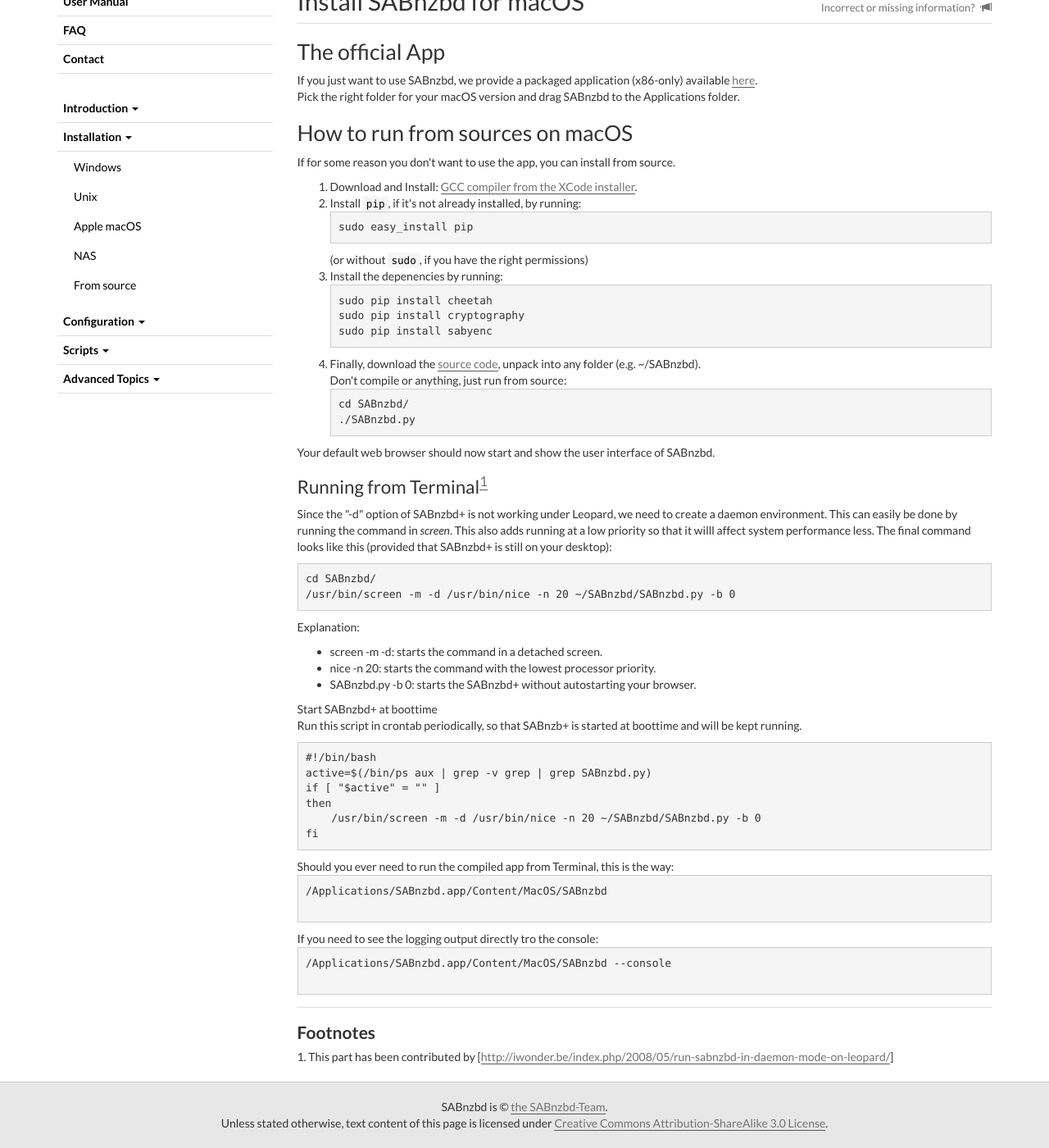
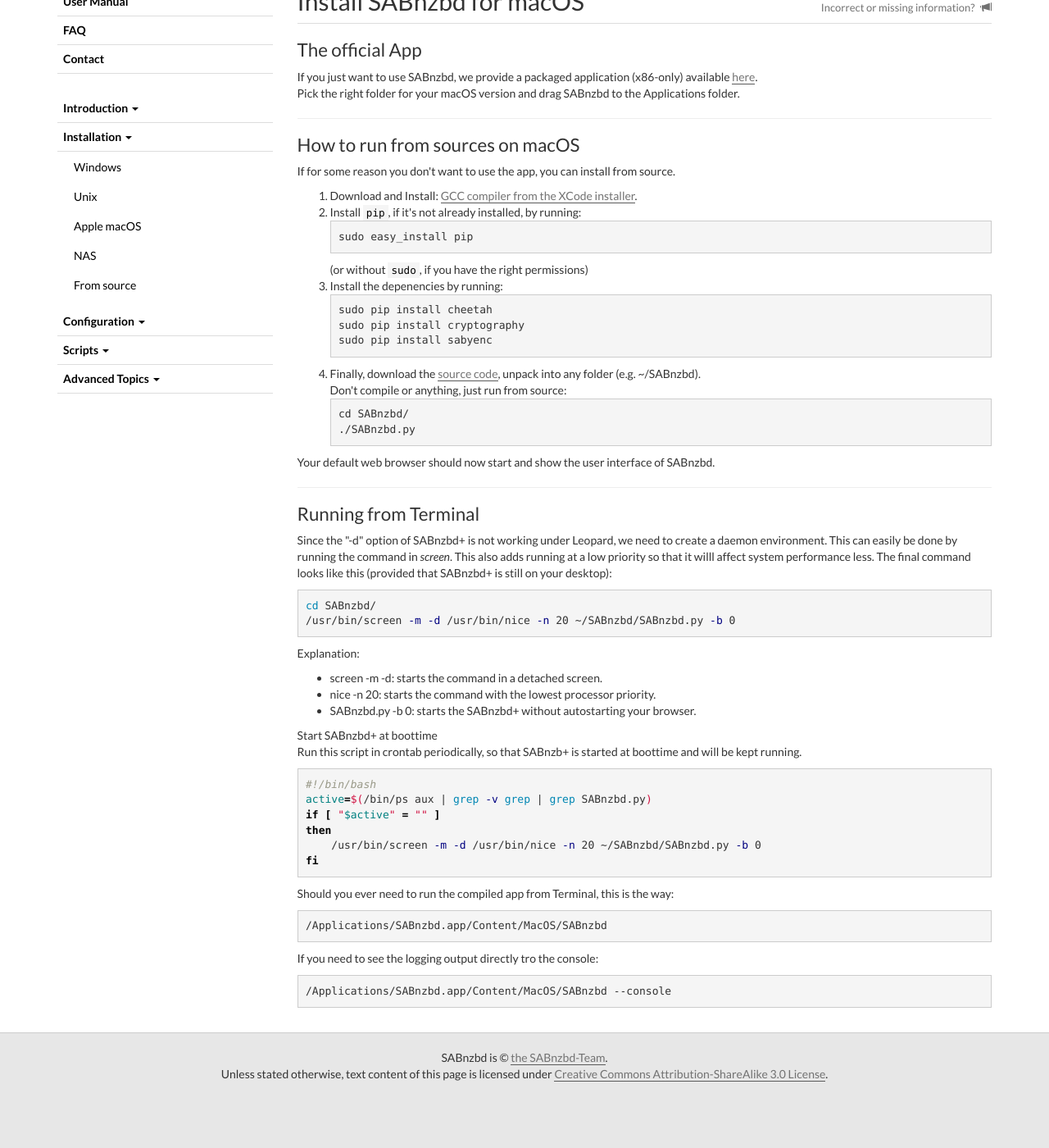
Before and after one commit to sabnzbd/sabnzbd.github.io, a Jekyll site: the page built from wiki/installation/install-macos.html, in a window 1280 px wide and 1400 px high, scrolled down 168 px. Shown: the whole window at 82% size. Built offline with Jekyll 4.4.1, drawn with Linux system fonts in a browser that asks for light colours; after the commit the page ends 1508 px from its top, so only the background shows below that.

Commit message:
Update macOS page

```diff
--- a/_layouts/wiki.html
+++ b/_layouts/wiki.html
@@ -30,7 +30,7 @@
                 <ul id="wiki-menu-installation" class="collapse {% if page.url contains "/installation/" %}in{% endif %}" >
                     <li><a href="/wiki/installation/install-windows">Windows</a></li>
                     <li><a href="/wiki/installation/install-unix">Unix</a></li>
-                    <li><a href="/wiki/installation/install-osx-src">Apple macOS</a></li>
+                    <li><a href="/wiki/installation/install-macos">Apple macOS</a></li>
                     <li><a href="/wiki/installation/install-nas">NAS</a></li>
                     <li><a href="/wiki/installation/install-off-modules">From source</a></li>
                 </ul>
--- a/wiki/configuration/1.2/configure.html
+++ b/wiki/configuration/1.2/configure.html
@@ -23,6 +23,6 @@
 
 <h2 id="no_yenc"><span>yEnc not available</span></h2>
 <p>Posts on usenet are coded in the yEnc format, decoding this during the downloading using Python is not very efficient. Therefore we implemented this part in C for a big gain in performance.
-<p>Installing yEnc can only be done when you have a C-compiler installed. This is usually the case on Unix systems, for <a href="/wiki/installation/install-from-source-windows">Windows</a> and <a href="/wiki/installation/install-osx-src">Apple macOS</a> see the specifc guides how to install yEnc.<br>
+<p>Installing yEnc can only be done when you have a C-compiler installed. This is usually the case on Unix systems, for <a href="/wiki/installation/install-from-source-windows">Windows</a> and <a href="/wiki/installation/install-macos">Apple macOS</a> see the specifc guides how to install yEnc.<br>
 With a compiler and <code>pip</code> installed, you can simply run this command:
 <pre><code>pip install http://www.golug.it/pub/yenc/yenc-0.4.0.tar.gz</pre></code>
--- a/wiki/configuration/deprecated.html
+++ b/wiki/configuration/deprecated.html
@@ -48,7 +48,7 @@
 <ul>
     <li><a href="/wiki/installation/install-windows">Windows</a></li>
     <li><a href="/wiki/installation/install-unix">Unix</a></li>
-    <li><a href="/wiki/installation/install-osx-src">Apple macOS</a></li>
+    <li><a href="/wiki/installation/install-macos">Apple macOS</a></li>
     <li><a href="/wiki/installation/install-nas">NAS</a></li>
     <li><a href="/wiki/installation/install-off-modules">From source</a></li>
 </ul>
--- a/wiki/installation/install-osx-src.html
+++ b/wiki/installation/install-macos.html
@@ -3,13 +3,15 @@
 ---
 
 
-<h1 id="toc0"><span>The official App</span></h1>
+<h2><span>The official App</span></h2>
 <p>If you just want to use SABnzbd, we provide a packaged application (x86-only) available  <a href="/downloads">here</a>. <br/>Pick the right folder for your macOS version and drag SABnzbd to the Applications folder.</p>
-<h1 id="toc1"><span>How to run from sources on macOS</span></h1>
+
+
+<hr>
+<h2>How to run from sources on macOS</h2>
 <p>If for some reason you don't want to use the app, you can install from source.</p>
 
 <ol>
-
     <li>Download and Install: <a href="http://developer.apple.com/tools/download/" target="_blank">GCC compiler from the XCode installer</a>.</li>
     <li>Install <code>pip</code>, if it's not already installed, by running:<br>
     <pre><code>sudo easy_install pip</code></pre> (or without <code>sudo</code>, if you have the right permissions)
@@ -25,13 +27,16 @@
 </ol>
 
 <p>Your default web browser should now start and show the user interface of SABnzbd.</p>
-<h2 id="toc2"><span>Running from Terminal<sup class="footnoteref"><a id="footnoteref-1" href="#footnote-1">1</a></sup></span></h2>
+
+<hr>
+
+<h2 id="toc2">Running from Terminal</h2>
 <p>Since the "-d" option of SABnzbd+ is not working under Leopard, we need to create a daemon environment. This can easily be done by running the command in <em>screen</em>. This also adds running at a low priority so that it willl affect system performance less. The final command looks like this (provided that SABnzbd+ is still on your desktop):</p>
-<div class="code">
-    <pre><code>cd SABnzbd/
-/usr/bin/screen -m -d /usr/bin/nice -n 20 ~/SABnzbd/SABnzbd.py -b 0</code>
-</pre>
-</div>
+{% highlight sh %}
+cd SABnzbd/
+/usr/bin/screen -m -d /usr/bin/nice -n 20 ~/SABnzbd/SABnzbd.py -b 0
+{% endhighlight %}
+
 <p>Explanation:</p>
 <ul>
     <li>screen -m -d: starts the command in a detached screen.</li>
@@ -41,27 +46,19 @@
 <p>Start SABnzbd+ at boottime<br>
     Run this script in crontab periodically, so that SABnzb+ is started at boottime and will be kept running.
 </p>
-<div class="code">
-    <pre><code>#!/bin/bash
+{% highlight sh %}
+#!/bin/bash
 active=$(/bin/ps aux | grep -v grep | grep SABnzbd.py)
 if [ "$active" = "" ]
 then
     /usr/bin/screen -m -d /usr/bin/nice -n 20 ~/SABnzbd/SABnzbd.py -b 0
-fi</code>
-</pre>
+fi
+{% endhighlight %}
+<p>Should you ever need to run the compiled app from Terminal, this is the way:</p>
+<div class="code">
+    <pre><code>/Applications/SABnzbd.app/Content/MacOS/SABnzbd</code></pre>
 </div>
-Should you ever need to run the compiled app from Terminal, this is the way:
+<p>If you need to see the logging output directly tro the console:</p>
 <div class="code">
-    <pre><code>/Applications/SABnzbd.app/Content/MacOS/SABnzbd</code>
-    </pre>
+    <pre><code>/Applications/SABnzbd.app/Content/MacOS/SABnzbd --console</code></pre>
 </div>
-If you need to see the logging output directly tro the console:
-<div class="code">
-    <pre><code>/Applications/SABnzbd.app/Content/MacOS/SABnzbd --console</code>
-    </pre>
-</div>
-
-<div class="footnotes-footer">
-    <div class="title">Footnotes</div>
-    <div class="footnote-footer" id="footnote-1">1. This part has been contributed by [<a href="http://iwonder.be/index.php/2008/05/run-sabnzbd-in-daemon-mode-on-leopard/" target="_blank">http://iwonder.be/index.php/2008/05/run-sabnzbd-in-daemon-mode-on-leopard/</a>]</div>
-</div>
--- a/wiki/installation/install-off-modules.html
+++ b/wiki/installation/install-off-modules.html
@@ -5,7 +5,7 @@
 Specific guides to install from source are available for:
 <ul>
     <li><a href="/wiki/installation/install-from-source-windows">Windows</a></li>
-    <li><a href="/wiki/installation/install-osx-src">Apple macOS</a></li>
+    <li><a href="/wiki/installation/install-macos">Apple macOS</a></li>
 </ul>
 <hr/>
 <p>Below is a general list of all packages required to run SABnzbd.
```
